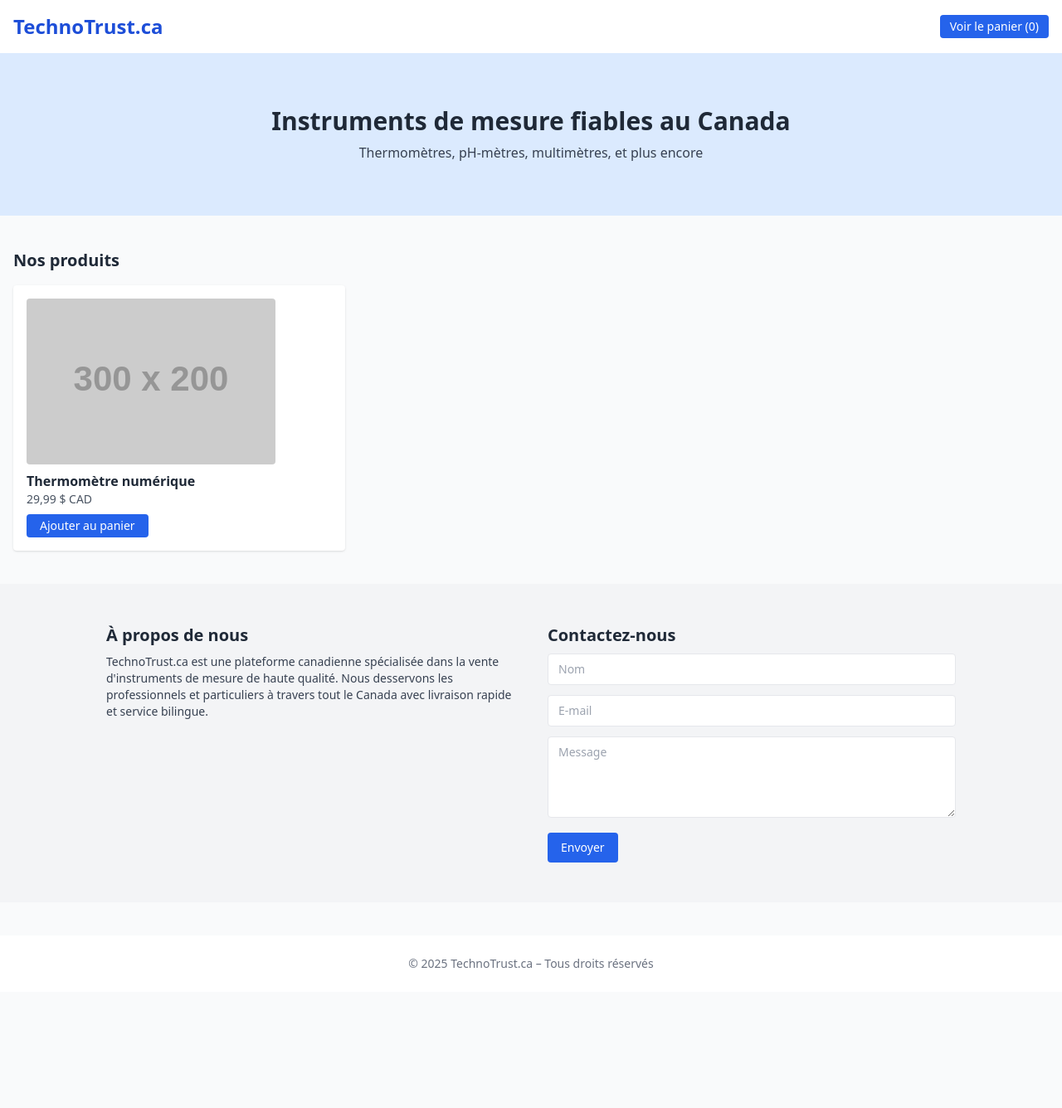
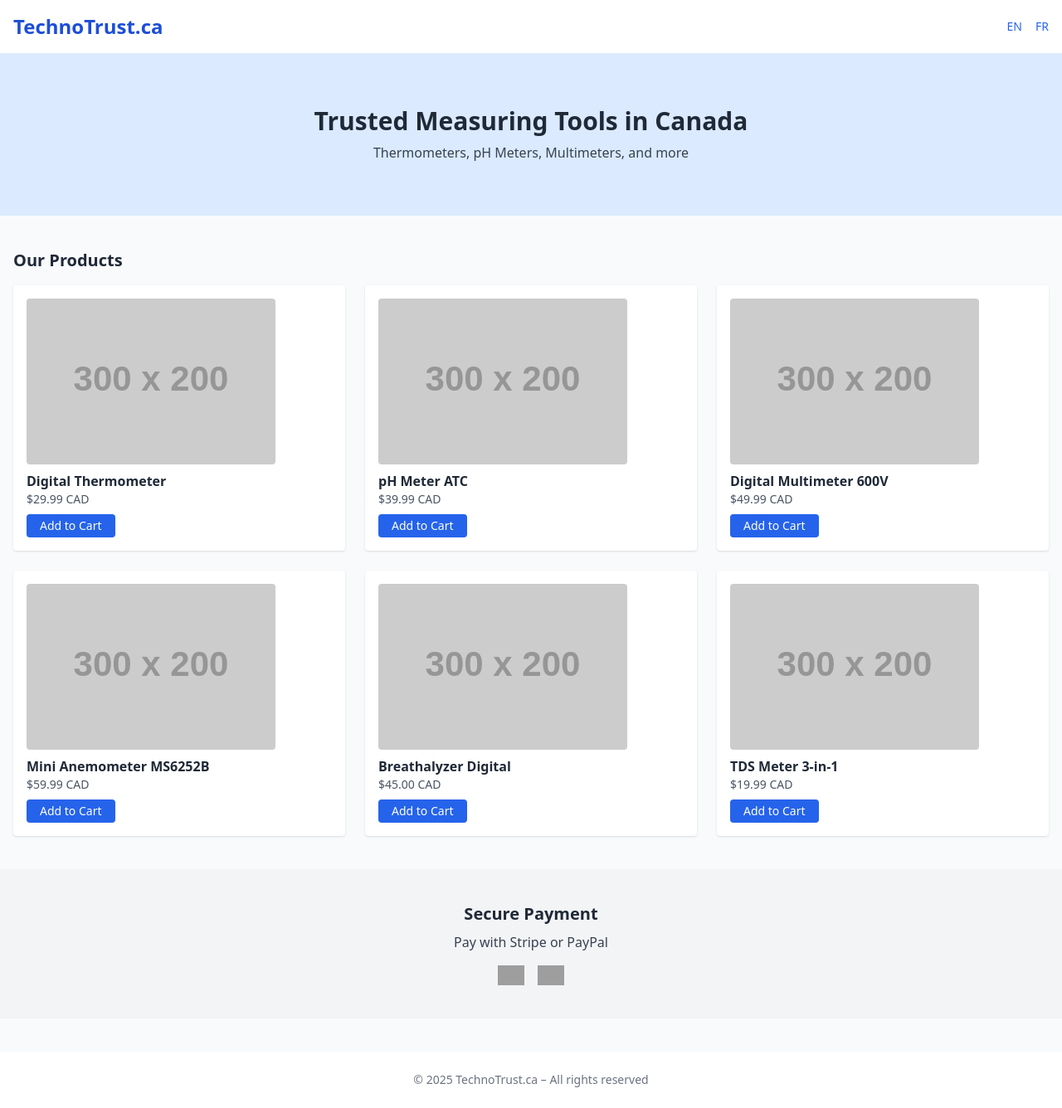
Before and after one commit to intertexservistim-a11y/technotrust, a plain HTML site: page index-fr.html in a window 1280 px wide. Shown: the whole page at 83% size. Before the commit the page ends 1196 px from the top, so only its background shows below. Drawn offline with nearby package versions, Linux system fonts and the light colour scheme; grey boxes are pictures that could not be loaded; placeholder pictures from the web are drawn by us.

Commit message:
Update French HTML content and add language switcher

```diff
--- a/index-fr.html
+++ b/index-fr.html
@@ -1,92 +1,97 @@
 <!DOCTYPE html>
-<html lang="fr" class="scroll-smooth">
+<html lang="en" class="scroll-smooth">
 <head>
   <meta charset="UTF-8" />
   <meta name="viewport" content="width=device-width, initial-scale=1.0" />
-  <title>TechnoTrust.ca – Instruments de mesure</title>
+  <title>TechnoTrust.ca – Measuring Instruments</title>
   <script src="https://cdn.tailwindcss.com"></script>
-  <!-- Google Analytics (замени G-XXXXXXXXXX на свой ID) -->
-  <script async src="https://www.googletagmanager.com/gtag/js?id=G-XXXXXXXXXX"></script>
-  <script>
-    window.dataLayer = window.dataLayer || [];
-    function gtag(){dataLayer.push(arguments);}
-    gtag('js', new Date());
-    gtag('config', 'G-XXXXXXXXXX');
-  </script>
 </head>
 <body class="bg-gray-50 text-gray-800 font-sans">
   <!-- Header -->
   <header class="bg-white shadow">
     <div class="max-w-7xl mx-auto px-4 py-4 flex justify-between items-center">
       <h1 class="text-2xl font-bold text-blue-700">TechnoTrust.ca</h1>
-      <div>
-        <button onclick="viewCart()" class="text-sm bg-blue-600 text-white px-3 py-1 rounded">Voir le panier (<span id="cart-count">0</span>)</button>
+      <div class="flex items-center gap-4">
+        <a href="index.html" class="text-sm text-blue-600 hover:underline">EN</a>
+        <a href="index-fr.html" class="text-sm text-blue-600 hover:underline">FR</a>
       </div>
     </div>
   </header>
 
   <!-- Hero Section -->
   <section class="bg-blue-100 py-16 text-center">
-    <h2 class="text-3xl font-bold">Instruments de mesure fiables au Canada</h2>
-    <p class="mt-2 text-gray-700">Thermomètres, pH-mètres, multimètres, et plus encore</p>
+    <h2 class="text-3xl font-bold" data-en="Trusted Measuring Tools in Canada" data-fr="Instruments de mesure fiables au Canada">Trusted Measuring Tools in Canada</h2>
+    <p class="mt-2 text-gray-700" data-en="Thermometers, pH Meters, Multimeters, and more" data-fr="Thermomètres, pH-mètres, multimètres et plus">Thermometers, pH Meters, Multimeters, and more</p>
   </section>
 
   <!-- Product Catalog -->
   <section class="max-w-7xl mx-auto px-4 py-10">
-    <h3 class="text-xl font-semibold mb-4">Nos produits</h3>
+    <h3 class="text-xl font-semibold mb-4" data-en="Our Products" data-fr="Nos produits">Our Products</h3>
     <div class="grid grid-cols-1 md:grid-cols-3 gap-6">
       <div class="bg-white p-4 rounded shadow">
-        <img src="https://via.placeholder.com/300x200" alt="Thermomètre" class="mb-2 rounded">
-        <h4 class="font-semibold">Thermomètre numérique</h4>
-        <p class="text-sm text-gray-600">29,99 $ CAD</p>
-        <button onclick="addToCart('Thermomètre numérique')" class="mt-2 bg-blue-600 text-white px-4 py-1 rounded text-sm">Ajouter au panier</button>
+        <img src="https://via.placeholder.com/300x200" alt="Thermometer" class="mb-2 rounded">
+        <h4 class="font-semibold" data-en="Digital Thermometer" data-fr="Thermomètre numérique">Digital Thermometer</h4>
+        <p class="text-sm text-gray-600">$29.99 CAD</p>
+        <button class="mt-2 bg-blue-600 text-white px-4 py-1 rounded text-sm" data-en="Add to Cart" data-fr="Ajouter au panier">Add to Cart</button>
+      </div>
+      <div class="bg-white p-4 rounded shadow">
+        <img src="https://via.placeholder.com/300x200" alt="pH Meter" class="mb-2 rounded">
+        <h4 class="font-semibold" data-en="pH Meter ATC" data-fr="pH-mètre ATC">pH Meter ATC</h4>
+        <p class="text-sm text-gray-600">$39.99 CAD</p>
+        <button class="mt-2 bg-blue-600 text-white px-4 py-1 rounded text-sm" data-en="Add to Cart" data-fr="Ajouter au panier">Add to Cart</button>
+      </div>
+      <div class="bg-white p-4 rounded shadow">
+        <img src="https://via.placeholder.com/300x200" alt="Multimeter" class="mb-2 rounded">
+        <h4 class="font-semibold" data-en="Digital Multimeter 600V" data-fr="Multimètre numérique 600V">Digital Multimeter 600V</h4>
+        <p class="text-sm text-gray-600">$49.99 CAD</p>
+        <button class="mt-2 bg-blue-600 text-white px-4 py-1 rounded text-sm" data-en="Add to Cart" data-fr="Ajouter au panier">Add to Cart</button>
+      </div>
+      <div class="bg-white p-4 rounded shadow">
+        <img src="https://via.placeholder.com/300x200" alt="Anemometer" class="mb-2 rounded">
+        <h4 class="font-semibold" data-en="Mini Anemometer MS6252B" data-fr="Anémomètre MS6252B">Mini Anemometer MS6252B</h4>
+        <p class="text-sm text-gray-600">$59.99 CAD</p>
+        <button class="mt-2 bg-blue-600 text-white px-4 py-1 rounded text-sm" data-en="Add to Cart" data-fr="Ajouter au panier">Add to Cart</button>
+      </div>
+      <div class="bg-white p-4 rounded shadow">
+        <img src="https://via.placeholder.com/300x200" alt="Breathalyzer" class="mb-2 rounded">
+        <h4 class="font-semibold" data-en="Breathalyzer Digital" data-fr="Éthylotest numérique">Breathalyzer Digital</h4>
+        <p class="text-sm text-gray-600">$45.00 CAD</p>
+        <button class="mt-2 bg-blue-600 text-white px-4 py-1 rounded text-sm" data-en="Add to Cart" data-fr="Ajouter au panier">Add to Cart</button>
+      </div>
+      <div class="bg-white p-4 rounded shadow">
+        <img src="https://via.placeholder.com/300x200" alt="TDS Meter" class="mb-2 rounded">
+        <h4 class="font-semibold" data-en="TDS Meter 3-in-1" data-fr="Testeur TDS 3-en-1">TDS Meter 3-in-1</h4>
+        <p class="text-sm text-gray-600">$19.99 CAD</p>
+        <button class="mt-2 bg-blue-600 text-white px-4 py-1 rounded text-sm" data-en="Add to Cart" data-fr="Ajouter au panier">Add to Cart</button>
       </div>
     </div>
   </section>
 
-  <!-- About + Contact -->
-  <section class="bg-gray-100 py-12 px-4">
-    <div class="max-w-5xl mx-auto grid md:grid-cols-2 gap-10">
-      <div>
-        <h3 class="text-xl font-semibold mb-2">À propos de nous</h3>
-        <p class="text-gray-700 text-sm">
-          TechnoTrust.ca est une plateforme canadienne spécialisée dans la vente d'instruments de mesure de haute qualité. Nous desservons les professionnels et particuliers à travers tout le Canada avec livraison rapide et service bilingue.
-        </p>
-      </div>
-      <div>
-        <h3 class="text-xl font-semibold mb-2">Contactez-nous</h3>
-        <form class="space-y-3">
-          <input type="text" placeholder="Nom" class="w-full border rounded px-3 py-2 text-sm" required />
-          <input type="email" placeholder="E-mail" class="w-full border rounded px-3 py-2 text-sm" required />
-          <textarea placeholder="Message" class="w-full border rounded px-3 py-2 text-sm" rows="4" required></textarea>
-          <button type="submit" class="bg-blue-600 text-white px-4 py-2 rounded text-sm">Envoyer</button>
-        </form>
-      </div>
+  <!-- Payment Section (Stub) -->
+  <section class="bg-gray-100 py-10 text-center">
+    <h3 class="text-xl font-semibold mb-2" data-en="Secure Payment" data-fr="Paiement sécurisé">Secure Payment</h3>
+    <p class="text-gray-700" data-en="Pay with Stripe or PayPal" data-fr="Payez avec Stripe ou PayPal">Pay with Stripe or PayPal</p>
+    <div class="mt-4 flex justify-center gap-4">
+      <img src="https://upload.wikimedia.org/wikipedia/commons/2/2a/Stripe_Logo%2C_revised_2016.svg" class="h-6">
+      <img src="https://upload.wikimedia.org/wikipedia/commons/b/b5/PayPal.svg" class="h-6">
     </div>
   </section>
 
   <!-- Footer -->
   <footer class="bg-white py-6 mt-10 text-center text-sm text-gray-500">
-    &copy; 2025 TechnoTrust.ca – Tous droits réservés
+    &copy; 2025 TechnoTrust.ca – All rights reserved
   </footer>
 
-  <!-- JS: Panier -->
   <script>
-    function addToCart(product) {
-      let cart = JSON.parse(localStorage.getItem('cart')) || [];
-      cart.push(product);
-      localStorage.setItem('cart', JSON.stringify(cart));
-      updateCartCount();
+    const langSwitcher = document.getElementById('languageSwitcher');
+    if (langSwitcher) {
+      langSwitcher.addEventListener('change', () => {
+        const lang = langSwitcher.value;
+        document.querySelectorAll('[data-en]').forEach(el => {
+          el.textContent = el.getAttribute(`data-${lang}`);
+        });
+      });
     }
-    function updateCartCount() {
-      let cart = JSON.parse(localStorage.getItem('cart')) || [];
-      document.getElementById('cart-count').textContent = cart.length;
-    }
-    function viewCart() {
-      let cart = JSON.parse(localStorage.getItem('cart')) || [];
-      alert('Votre panier contient :\n' + cart.join('\n'));
-    }
-    updateCartCount();
   </script>
 </body>
 </html>
```
